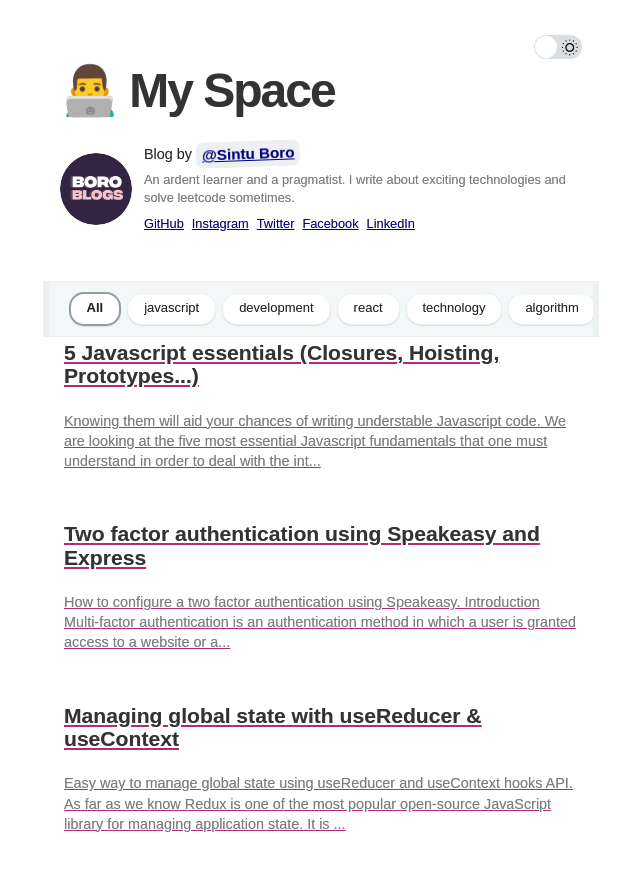
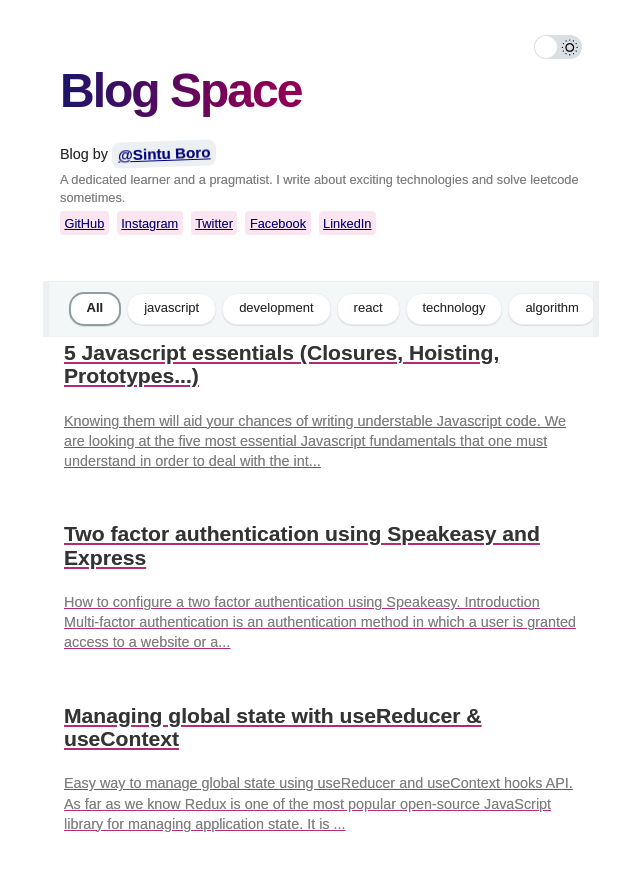
Before and after one commit to Boro23-wq/boro-blogs, a Gatsby site: page / in a window 1280 px wide. Shown: the top 872 px of the page, without its empty margins (319-959 px from the left). Built offline with nearby package versions, Linux system fonts and the light colour scheme; Gatsby itself is replaced by a stand-in of ours; some packages are replaced by stand-ins of ours; a web font is replaced by a local one; what typography-theme-github would draw is missing.

Commit message:
modified-styles

```diff
--- a/gatsby-meta-config.js
+++ b/gatsby-meta-config.js
@@ -1,9 +1,9 @@
 module.exports = {
-  title: `👨‍💻 My Space `,
+  title: `Blog Space `,
   description: `Blog posted about ...`,
   author: `Sintu Boro`,
   introduction: `
-  An ardent learner and a pragmatist. I write about exciting technologies and solve leetcode sometimes.`,
+  A dedicated learner and a pragmatist. I write about exciting technologies and solve leetcode sometimes.`,
   siteUrl: `https://boro-blogs.netlify.app/`, // Your blog site url
   social: {
     twitter: `SintuBoro7`, // Your Twitter account
--- a/src/components/bio/index.jsx
+++ b/src/components/bio/index.jsx
@@ -14,14 +14,14 @@ export const Bio = () => (
         <div className="bio">
           <div className="author">
             <div className="author-description">
-              <Image
+              {/* <Image
                 className="author-image"
                 fixed={data.avatar.childImageSharp.fixed}
                 alt={author}
                 style={{
                   borderRadius: `100%`,
                 }}
-              />
+              /> */}
               <div className="author-name">
                 <span className="author-name-prefix">Blog by</span>
                 <Link to={'/about'} className="author-name-content">
--- a/src/components/bio/index.scss
+++ b/src/components/bio/index.scss
@@ -40,6 +40,9 @@
   }
 
   a {
+    padding: 4.5px;
+    border-radius: 4px;
+    background-color: rgba(204, 0, 122, 0.1);
     margin-right: 8px;
     font-size: 80%;
 
--- a/src/components/header/index.scss
+++ b/src/components/header/index.scss
@@ -4,10 +4,14 @@
   font-weight: 900;
   font-size: 48px;
   letter-spacing: -2px;
+  background: -webkit-linear-gradient(180deg, #cc007a 60%, #291e95 100%);
+  -webkit-background-clip: text;
+  -webkit-text-fill-color: transparent;
 }
 
 .link {
+  // background: webkit-linear-gradient(to left, #291e95 100%, #cc007a 100%);
+  // color: linear-gradient(180deg, #30cfd0 0%, #6911d4 100%);
   box-shadow: none;
   text-decoration: none;
-  color: inherit;
 }
--- a/src/styles/variables.scss
+++ b/src/styles/variables.scss
@@ -38,8 +38,8 @@ $light-category-item-color: #fff;
 /**
  * @dark theme
  */
-$dark-background-color: #282c35;
-$dark-link-color: #bb72ec;
+$dark-background-color: #171a23;
+$dark-link-color: #cc007a;
 
 $dark-lightest-font-color: #fff;
 $dark-light-font-color: #eeeeee;
```
